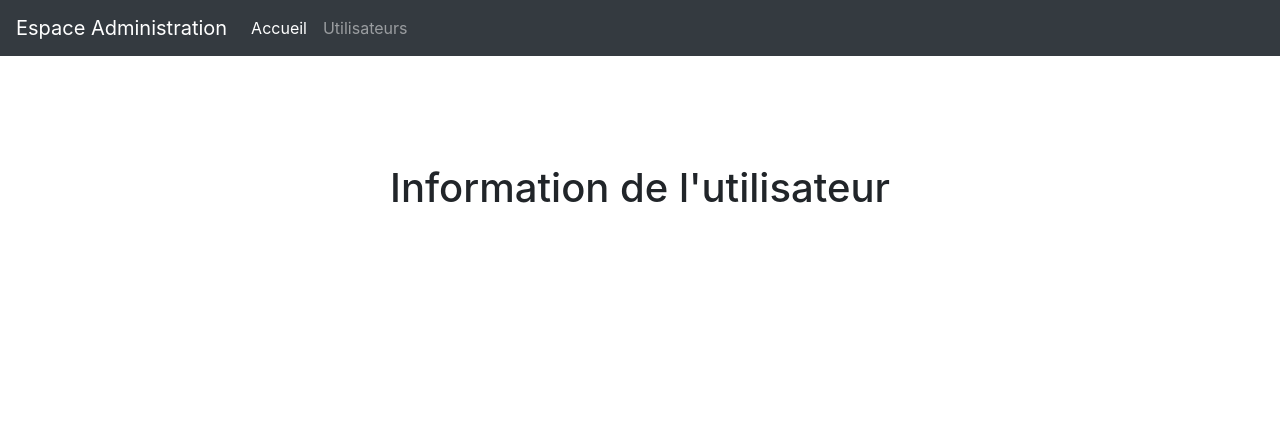
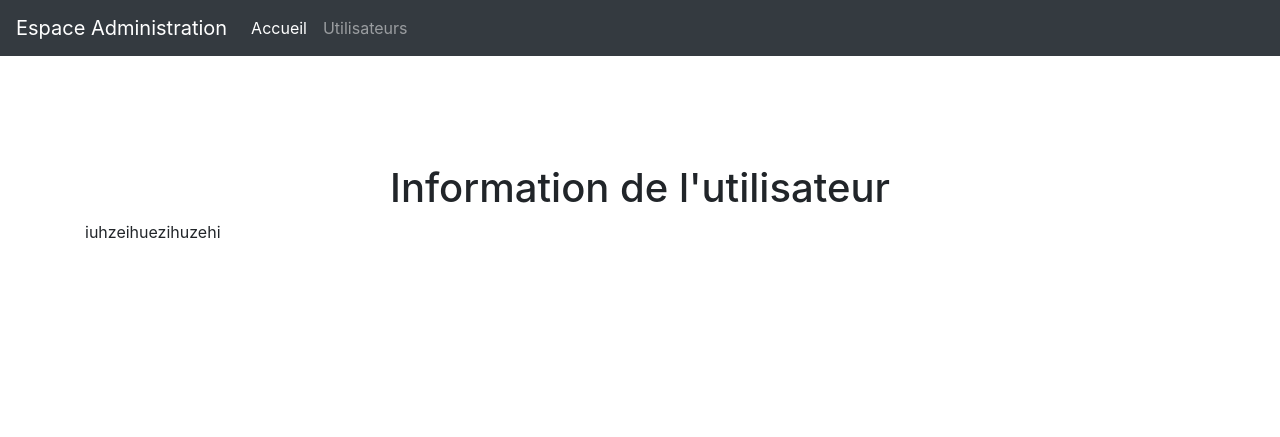
Before and after one commit to crownbackend/Moncpf, a Symfony app: template templates/backOffice/detail.html.twig in a window 1280 px wide. Shown: the top 437 px of the page. Run offline with Twig, Linux system fonts and the light colour scheme; the template is opened without the code that fills it, so the values that code supplies are empty; some libraries are stand-ins or nearby versions.

Commit message:
2eme evoie

```diff
--- a/templates/backOffice/detail.html.twig
+++ b/templates/backOffice/detail.html.twig
@@ -7,7 +7,7 @@
 
     <h1 class="text-center">Information de l'utilisateur</h1>
 
-
+        iuhzeihuezihuzehi
 
 
 
```
Also changed, not shown: public/files/earth-3355931_1920.jpg (deleted), public/files4/earth-3355931_1920.jpg (deleted), 12 other files.
